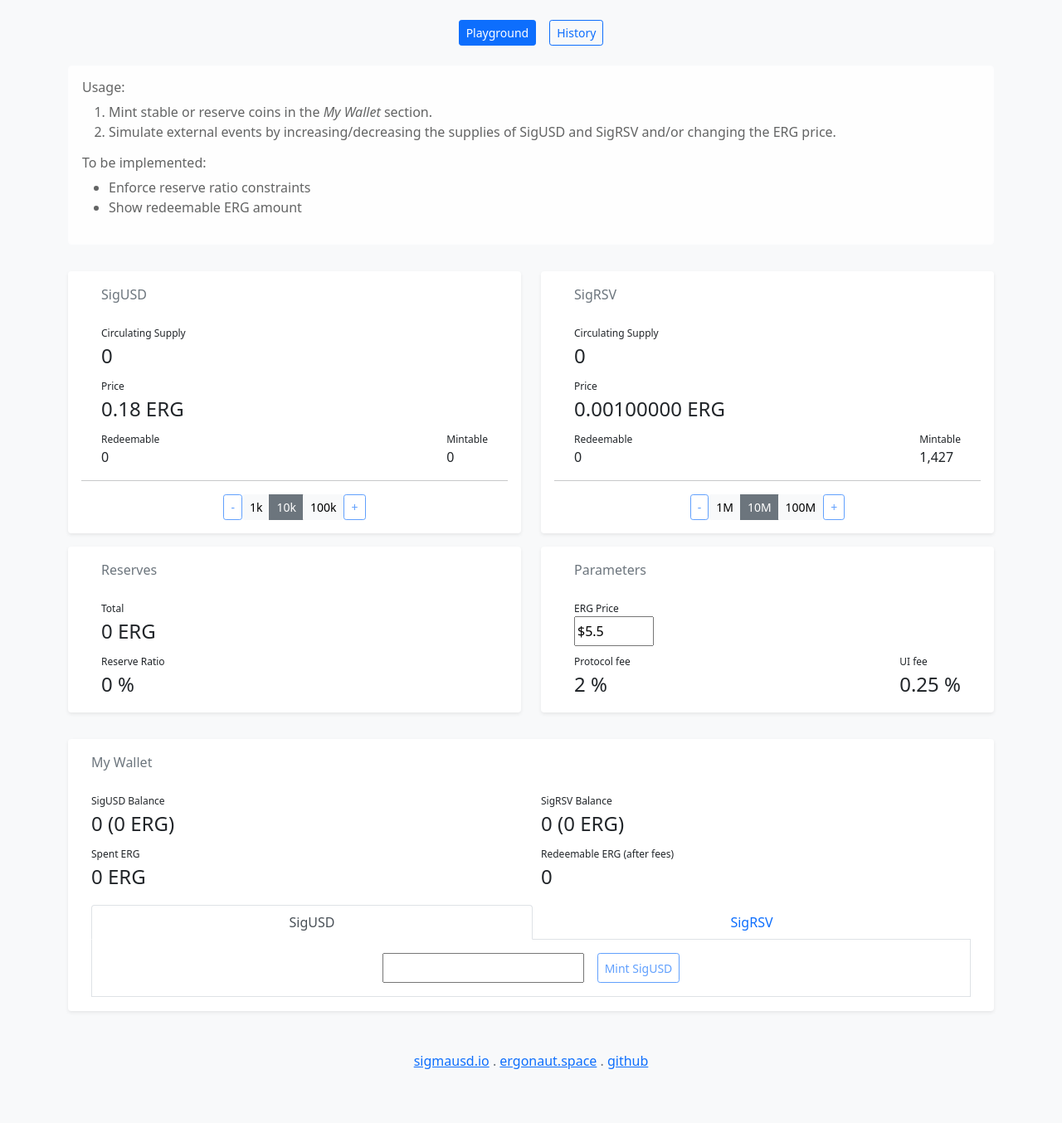
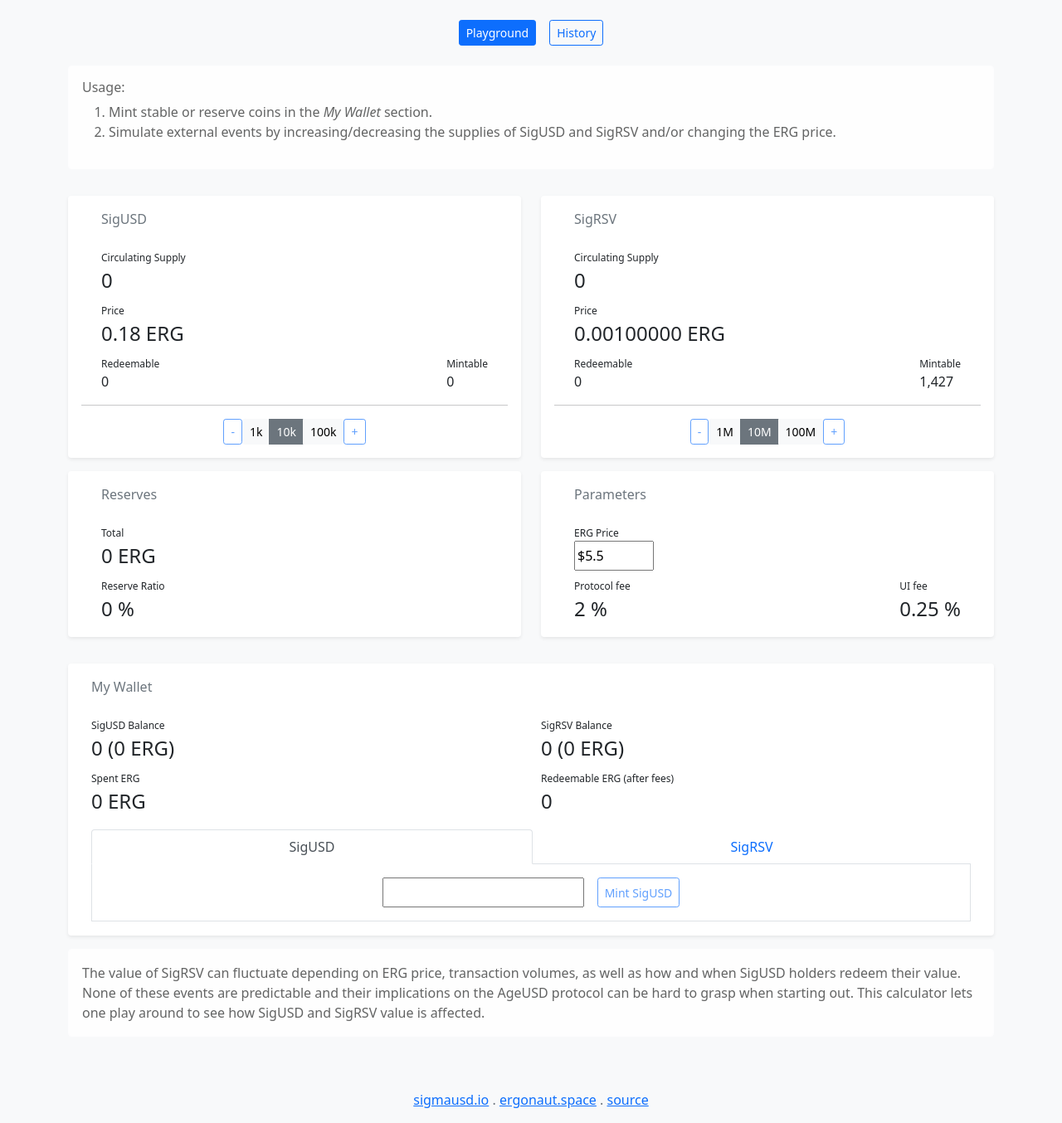
Before and after one commit to abchrisxyz/ageusdemo, a React (Create React App) app: page / in a window 1280 px wide. Shown: the whole page at 83% size. Before the commit the page ends 1307 px from the top, so only its background shows below. Built offline with nearby package versions, Linux system fonts and the light colour scheme; no server answers.

Commit message:
Update text

```diff
--- a/public/index.html
+++ b/public/index.html
@@ -40,7 +40,7 @@
     .
     <a href="https://ergonaut.space/en/SigmaUSD">ergonaut.space</a>
     .
-    <a href="https://github.com/abchrisxyz/ageusdemo">github</a>
+    <a href="https://github.com/abchrisxyz/ageusdemo">source</a>
   </footer>
 </body>
 
--- a/src/components/calculator.js
+++ b/src/components/calculator.js
@@ -94,11 +94,6 @@
           <li>Mint stable or reserve coins in the <i>My Wallet</i> section.</li>
           <li>Simulate external events by increasing/decreasing the supplies of SigUSD and SigRSV and/or changing the ERG price.</li>
         </ol>
-        <h6>To be implemented:</h6>
-        <ul>
-          <li>Enforce reserve ratio constraints</li>
-          <li>Show redeemable ERG amount</li>
-        </ul>
       </div>
       <div className="row row-cols-1 row-cols-md-2">
         <div className="col">
@@ -143,7 +138,13 @@
         mintableRC={mintableRC}
         redeemableRC={redeemableRC}
       />
+      <div className="mt-3 p-3 alert alert-light" role="alert">
+        The value of SigRSV can fluctuate depending on ERG price, transaction volumes, as well as how and when SigUSD holders redeem their value.
+        None of these events are predictable and their implications on the AgeUSD protocol can be hard to grasp when starting out.
+        This calculator lets one play around to see how SigUSD and SigRSV value is affected.
+      </div>
     </div>
+
   );
 }
 
```
